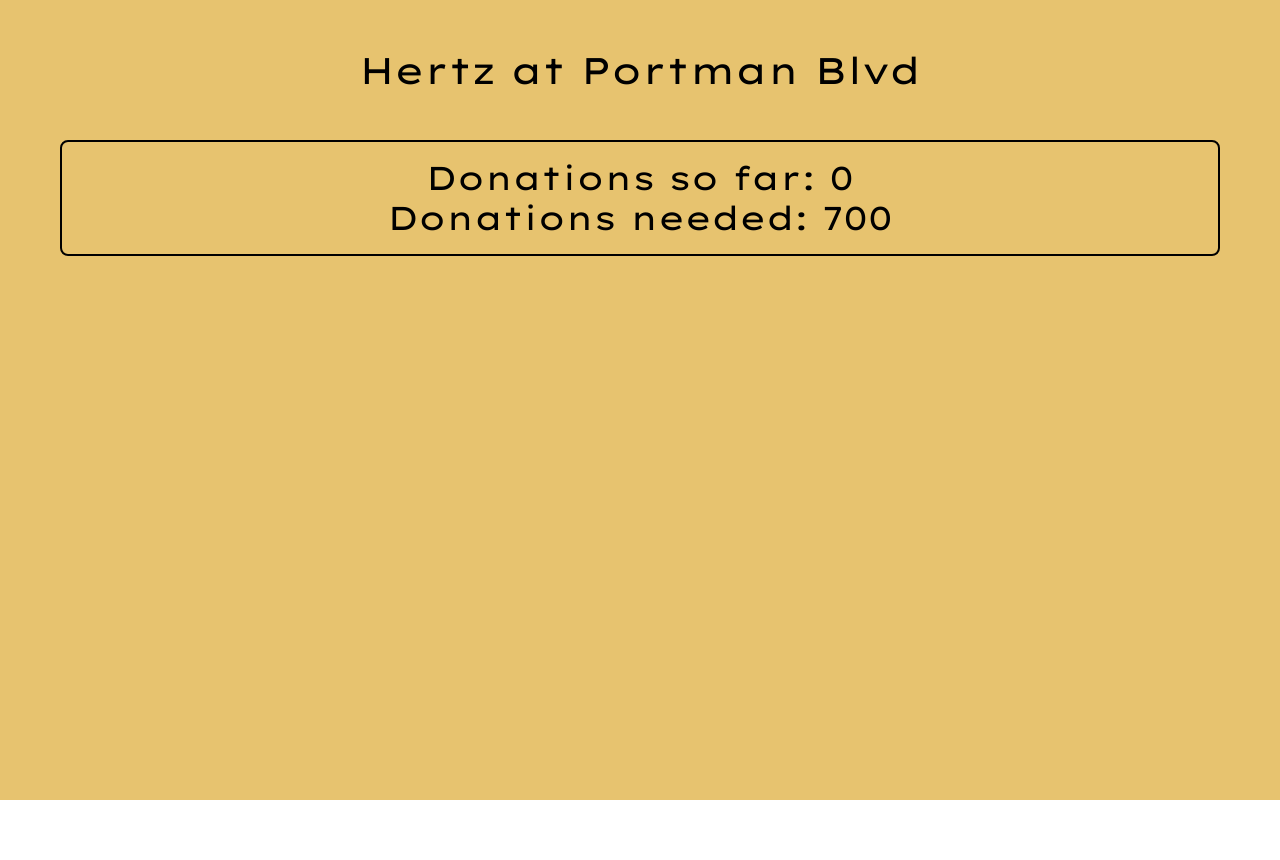
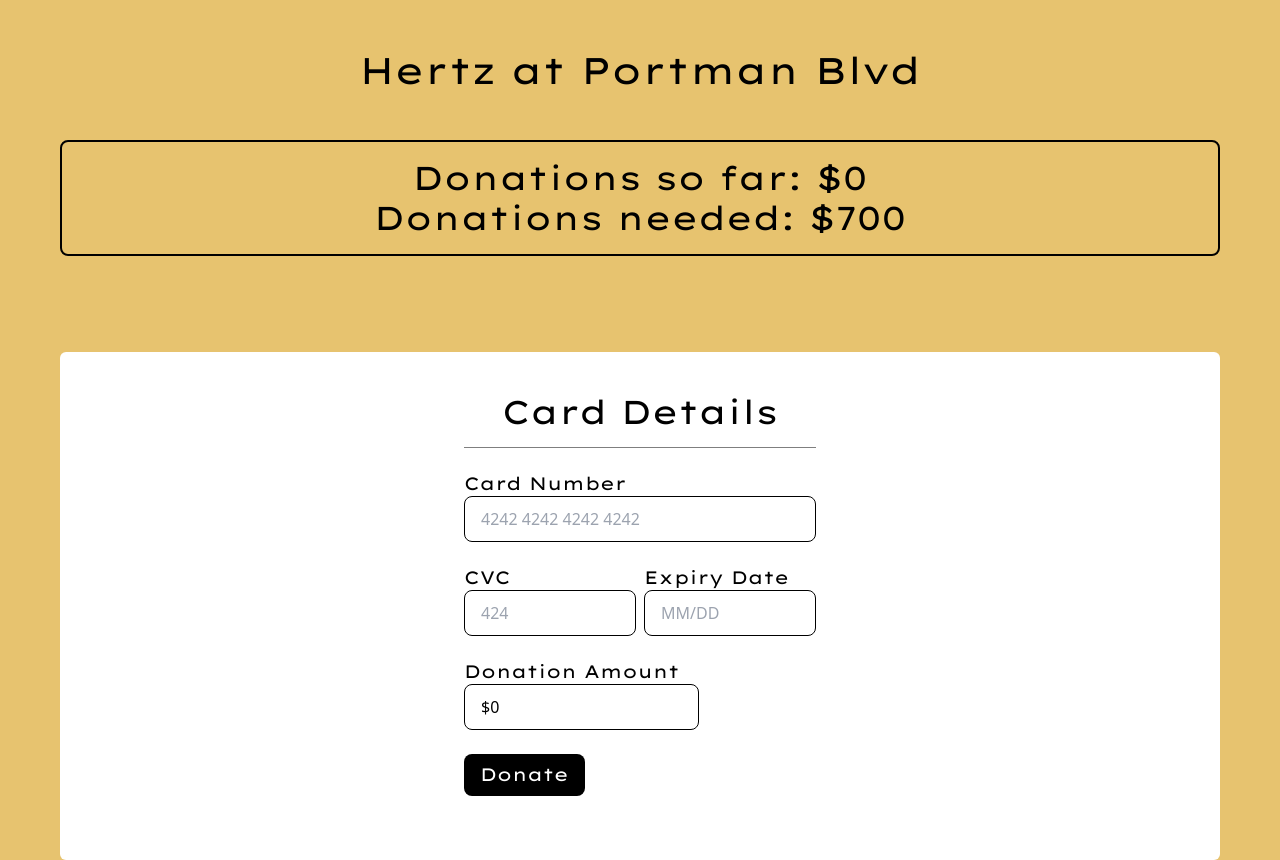
Before and after one commit to okazkayasi/bus-stop-service, a Next.js app: page /busstop/1 in a window 1280 px wide. Before the commit the page ends 800 px from the top, so only its background shows below. Built offline with nearby package versions, Linux system fonts and the light colour scheme.

Commit message:
feat: donation works

```diff
--- /dev/null
+++ b/components/PaymentComponent/index.js
@@ -0,0 +1,147 @@
+import React, { useState } from "react";
+import InputMask from "react-input-mask";
+
+const PaymentComponent = ({ sendDonation }) => {
+  const [data, setData] = useState({
+    number: "",
+    cvc: "",
+    expiry: "",
+    amount: 0,
+  });
+
+  const handleChange = (e) => {
+    const { name, value } = e.target;
+    setData((prevData) => ({
+      ...prevData,
+      [name]: value,
+    }));
+  };
+
+  const handleSubmit = (e) => {
+    e.preventDefault();
+    console.log(data, "data");
+    // check number
+    const number = data.number.replace(/\s/g, "");
+    if (number.length < 16) {
+      alert("Please enter a valid card number");
+      return;
+    }
+    const cvc = data.cvc.replace(/\s/g, "");
+    if (cvc.length < 3) {
+      alert("Please enter a valid CVC");
+      return;
+    }
+    const expiry = data.expiry.replace(/\s/g, "");
+    if (expiry.length < 5) {
+      alert("Please enter a valid expiry date");
+      return;
+    }
+    const expiry_month = expiry.substring(0, 2);
+    const expiry_year = expiry.substring(3, 5);
+
+    const expiry_date = new Date(
+      `20${expiry_year}-${expiry_month}-01`,
+    ).getTime();
+
+    if (isNaN(expiry_date)) {
+      alert("Please enter a valid expiry date");
+      return;
+    }
+    const today = new Date().getTime();
+    if (expiry_date < today) {
+      alert("Please enter a valid expiry date");
+      return;
+    }
+    const current_date = new Date();
+    if (expiry_date < current_date) {
+      alert("Please enter a valid expiry date");
+      return;
+    }
+
+    const value = parseInt(data.amount);
+    if (value < 1) {
+      alert("Please enter a valid amount");
+      return;
+    }
+    sendDonation(number, cvc, expiry_date, value);
+  };
+
+  return (
+    <div className="bg-white py-6 rounded-md">
+      <div className="w-96 mb-10 mx-auto">
+        <div className="px-4">
+          <div className="py-4 border-b border-solid border-black50">
+            <h3 className="text-center">Card Details</h3>
+          </div>
+          <form role="form">
+            <div className="relative my-6">
+              <div>
+                <label className="subtitle">Card Number</label>
+                <InputMask
+                  mask="9999 9999 9999 9999"
+                  maskChar=" "
+                  className="payment-input"
+                  type="text"
+                  name="number"
+                  placeholder="4242 4242 4242 4242"
+                  value={data.number}
+                  onChange={handleChange}
+                />
+              </div>
+              <div className="flex mt-6 gap-x-2">
+                <div>
+                  <label className="subtitle">CVC</label>
+                  <InputMask
+                    mask="999"
+                    maskChar=" "
+                    className="payment-input"
+                    type="text"
+                    name="cvc"
+                    placeholder="424"
+                    value={data.cvc}
+                    onChange={handleChange}
+                  />
+                </div>
+                <div>
+                  <label className="subtitle">Expiry Date</label>
+                  <InputMask
+                    mask="99/99"
+                    maskChar=" "
+                    className="payment-input"
+                    type="text"
+                    placeholder="MM/DD"
+                    name="expiry"
+                    value={data.expiry}
+                    onChange={handleChange}
+                  />
+                </div>
+              </div>
+              <div className="mt-6">
+                <label className="subtitle">Donation Amount</label>
+                <InputMask
+                  placeholder="$10"
+                  maskChar=" "
+                  className="payment-input w-2/3"
+                  value={"$" + data.amount}
+                  name="amount"
+                  onChange={(e) => {
+                    const amount = e.target.value.replace("$", "");
+                    const filtered = amount.replace(/[^0-9]/g, "");
+                    setData({ ...data, amount: filtered });
+                  }}
+                />
+              </div>
+              <div className="mt-6">
+                <button className="btn subtitle" onClick={handleSubmit}>
+                  Donate
+                </button>
+              </div>
+            </div>
+          </form>
+        </div>
+      </div>
+    </div>
+  );
+};
+
+export default PaymentComponent;
--- a/package.json
+++ b/package.json
@@ -11,7 +11,8 @@
   "dependencies": {
     "next": "12.1.5",
     "react": "18.1.0",
-    "react-dom": "18.1.0"
+    "react-dom": "18.1.0",
+    "react-input-mask": "^2.0.4"
   },
   "devDependencies": {
     "autoprefixer": "^10.4.5",
--- a/pages/busstop/[id].js
+++ b/pages/busstop/[id].js
@@ -1,24 +1,45 @@
 import { donationGoalInDollars } from "@components/BusstopPoint";
 import Layout from "@components/Layout";
-import React from "react";
-import { fetchOne } from "service/busstop";
+import PaymentComponent from "@components/PaymentComponent";
+import React, { useState } from "react";
+import { fetchOne, donateToBusstop } from "service/busstop";
 
 const BusStopDonate = ({ busstopData }) => {
   console.log(busstopData, "data");
   const { data, status, message } = busstopData;
+
+  const [donationRaised, setDonationRaised] = useState(
+    data.donationsRaisedInDollars,
+  );
+  const sendDonation = (number, cvc, expiry_date, value) => {
+    const id = data.stopId;
+    const {
+      valueAdded,
+      status,
+      message: messageReturned,
+    } = donateToBusstop(id, number, cvc, expiry_date, value);
+    if (status === "success") {
+      setDonationRaised(donationRaised + valueAdded);
+      alert("Donation is added successfully.");
+    } else if (status === "error") {
+      alert(messageReturned);
+    }
+  };
+
   return (
     <Layout>
       <div className="py-12">
         <h1 className="h2 text-center">{data.name}</h1>
         <div className="mx-auto border-black border-solid border-2 rounded-lg p-4 m-12">
           <h3 className="h3 text-center">
-            Donations so far: {data.donationsRaisedInDollars}
+            Donations so far: ${donationRaised || 0}
           </h3>
           <h3 className="h3 text-center">
-            Donations needed: {donationGoalInDollars}
+            Donations needed: ${donationGoalInDollars}
           </h3>
         </div>
       </div>
+      <PaymentComponent sendDonation={sendDonation} />
     </Layout>
   );
 };
--- a/service/busstop.js
+++ b/service/busstop.js
@@ -66,3 +66,21 @@
     };
   }
 };
+
+export const donateToBusstop = (id, number, cvc, expiry_date, value) => {
+  try {
+    service.addDonation(id, value);
+    return {
+      status: "success",
+      message: "Donation is added successfully.",
+      valueAdded: value,
+    };
+  } catch (e) {
+    console.log(e);
+    return {
+      valueAdded: 0,
+      status: "error",
+      message: e.message,
+    };
+  }
+};
--- a/styles/globals.scss
+++ b/styles/globals.scss
@@ -8,3 +8,12 @@
 h1 {
   font-size: 100px;
 }
+
+@layer components {
+  .payment-input {
+    @apply border rounded-lg block w-full pl-4 p-2.5;
+  }
+  .btn {
+    @apply bg-black text-white rounded-lg px-4 py-2.5;
+  }
+}
```
Also changed, not shown: 1 other file (tests, documents, lock files or other folders).
